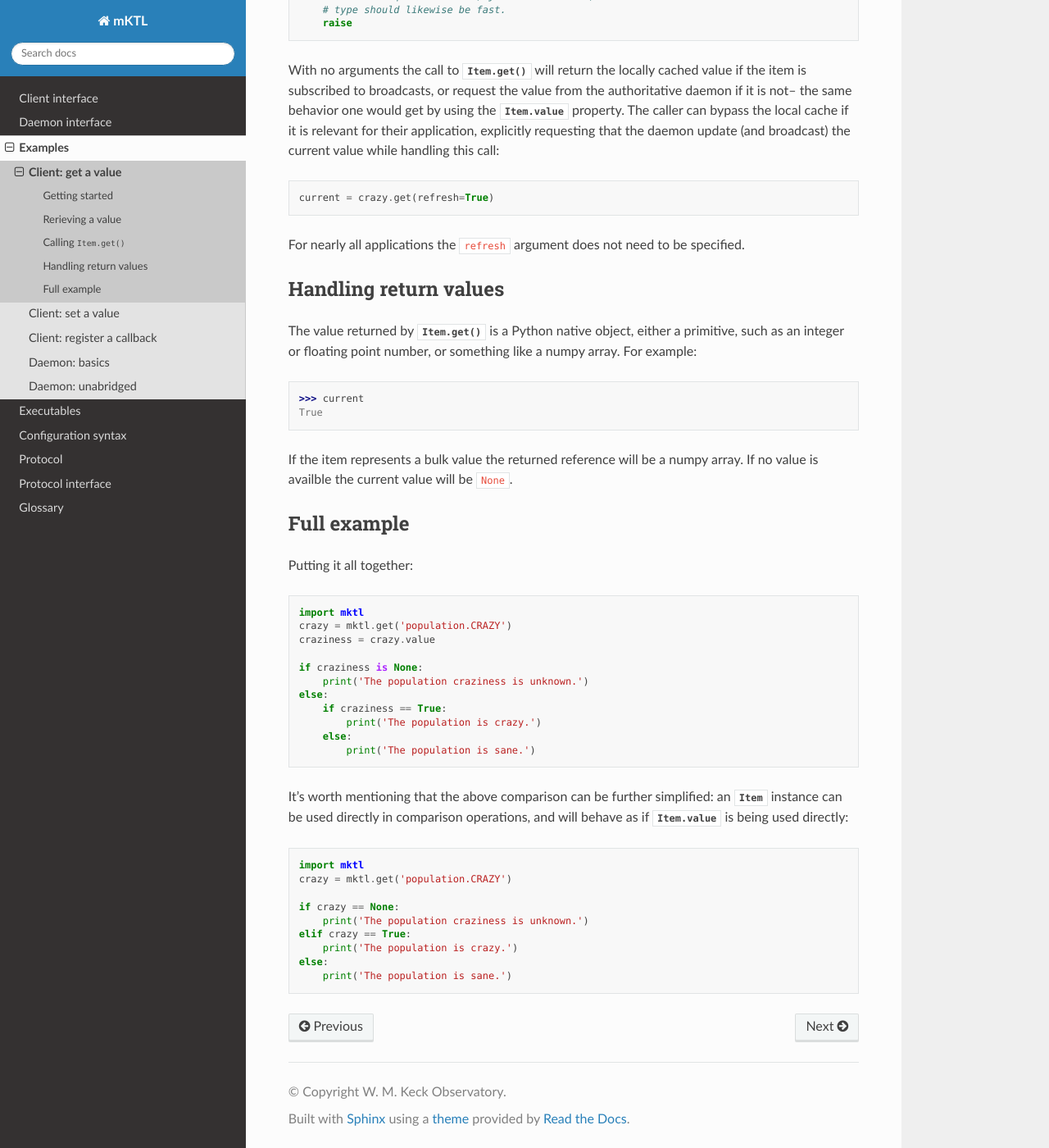
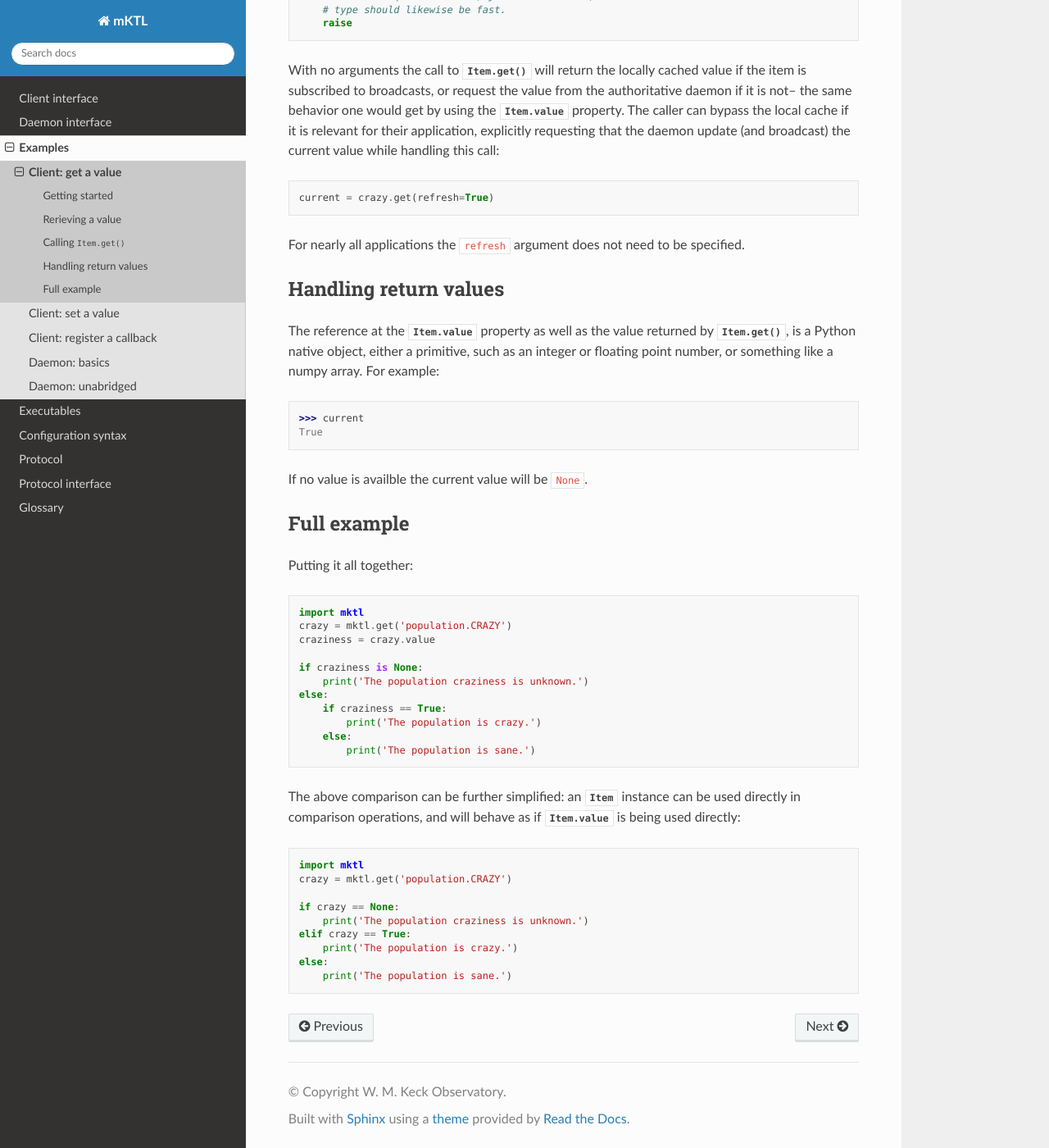
Before and after one commit to KeckObservatory/mKTL, a Sphinx documentation site: the page built from doc/example/get.rst, in a window 1280 px wide and 1400 px high, scrolled down 1183 px. Shown: the whole window at 82% size. Built offline with Sphinx 7.4.7 and the Read the Docs theme 3.1.0, drawn with Linux system fonts in a browser that asks for light colours.

Commit message:
Minor readability improvements.

```diff
--- a/doc/example/get.rst
+++ b/doc/example/get.rst
@@ -79,15 +79,15 @@ specified.
 Handling return values
 ----------------------
 
-The value returned by :func:`Item.get` is a Python native object, either a
+The reference at the :py:attr:`Item.value` property as well as the value
+returned by :func:`Item.get`, is a Python native object, either a
 primitive, such as an integer or floating point number, or something like a
 numpy array. For example::
 
     >>> current
     True
 
-If the item represents a bulk value the returned reference will be
-a numpy array. If no value is availble the current value will be ``None``.
+If no value is availble the current value will be ``None``.
 
 
 Full example
@@ -107,7 +107,7 @@ Putting it all together::
         else:
             print('The population is sane.')
 
-It's worth mentioning that the above comparison can be further simplified:
+The above comparison can be further simplified:
 an :class:`Item` instance can be used directly in comparison operations,
 and will behave as if :py:attr:`Item.value` is being used directly::
 
```
